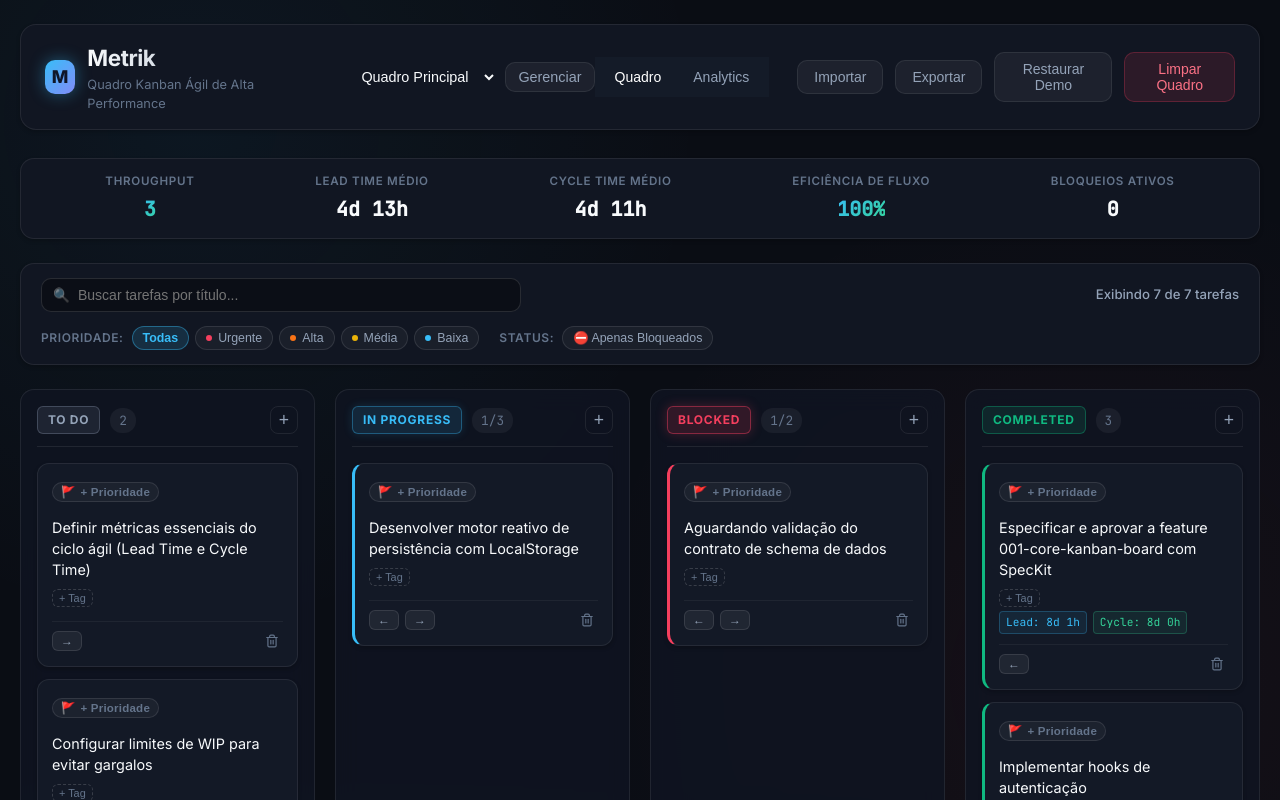
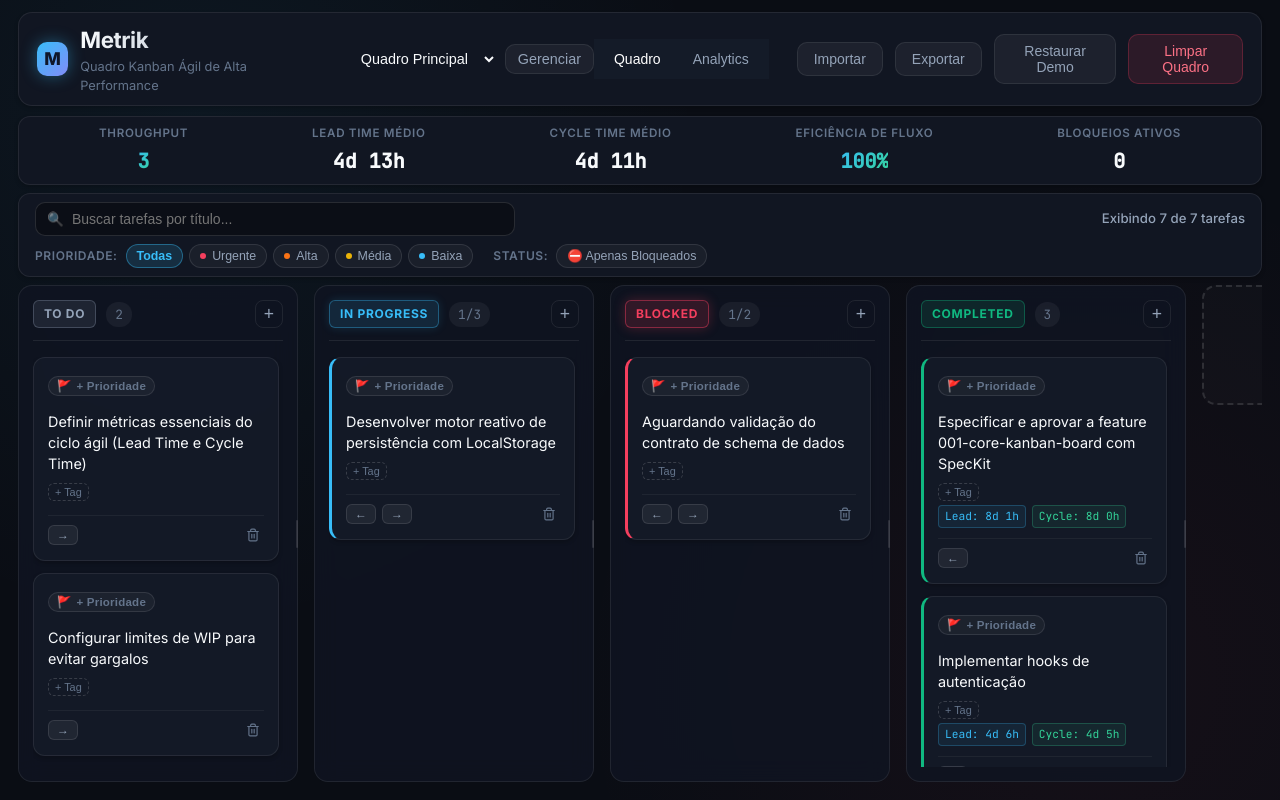
Before and after one commit to rogerteg/Metrik, a React (Vite) app: page / in a window 1280 px wide. Shown: the top 800 px of the page. Built offline with nearby package versions, Linux system fonts and the light colour scheme.

Commit message:
feat: single page kanban layout with horizontal row and resizable columns

```diff
--- a/src/App.css
+++ b/src/App.css
@@ -69,27 +69,31 @@ body {
   background-attachment: fixed;
 }
 
-/* App Container */
+/* App Container - Fits in single viewport page */
 .app-container {
-  max-width: 1440px;
-  margin: 0 auto;
-  padding: 24px 20px 48px;
+  width: 100%;
+  max-width: 100%;
+  margin: 0;
+  padding: 12px 18px;
   display: flex;
   flex-direction: column;
-  min-height: 100vh;
+  height: 100vh;
+  max-height: 100vh;
+  overflow: hidden;
 }
 
 /* Top Header */
 .app-header {
+  flex-shrink: 0;
   display: flex;
   align-items: center;
   justify-content: space-between;
-  padding: 16px 24px;
+  padding: 10px 18px;
   background: var(--bg-secondary);
   border: 1px solid var(--border-subtle);
-  border-radius: 16px;
+  border-radius: 14px;
   backdrop-filter: var(--backdrop-blur);
-  margin-bottom: 28px;
+  margin-bottom: 10px;
   box-shadow: var(--shadow-sm);
 }
 
@@ -171,12 +175,37 @@ body {
   border-color: rgba(255, 255, 255, 0.2);
 }
 
-/* Kanban Board Grid */
+/* Kanban Board Grid - Single Horizontal Row ("na mesma reta") */
 .kanban-board-grid {
-  display: grid;
-  grid-template-columns: repeat(4, 1fr);
-  gap: 20px;
-  align-items: start;
+  display: flex;
+  flex-direction: row;
+  flex-wrap: nowrap;
+  align-items: stretch;
+  gap: 16px;
+  flex: 1;
+  min-height: 0;
+  overflow-x: auto;
+  overflow-y: hidden;
+  padding-bottom: 6px;
+}
+
+/* Custom Horizontal Scrollbar for Board */
+.kanban-board-grid::-webkit-scrollbar {
+  height: 8px;
+}
+
+.kanban-board-grid::-webkit-scrollbar-track {
+  background: rgba(255, 255, 255, 0.02);
+  border-radius: 4px;
+}
+
+.kanban-board-grid::-webkit-scrollbar-thumb {
+  background: rgba(255, 255, 255, 0.12);
+  border-radius: 4px;
+}
+
+.kanban-board-grid::-webkit-scrollbar-thumb:hover {
+  background: rgba(56, 189, 248, 0.4);
 }
 
 /* Column Container */
@@ -184,16 +213,60 @@ body {
   background: var(--bg-column);
   border: 1px solid var(--border-subtle);
   border-radius: 14px;
-  padding: 16px;
+  padding: 14px;
   display: flex;
   flex-direction: column;
-  min-height: 480px;
+  height: 100%;
+  max-height: 100%;
+  min-height: 0;
+  width: 280px;
+  min-width: 200px;
+  flex-shrink: 0;
+  position: relative;
   backdrop-filter: var(--backdrop-blur);
-  transition: var(--transition-smooth);
+  transition: border-color 0.2s ease, box-shadow 0.2s ease;
 }
 
 .kanban-column:hover {
   border-color: rgba(255, 255, 255, 0.14);
+}
+
+.kanban-column.is-resizing {
+  user-select: none;
+  border-color: #38bdf8;
+  box-shadow: 0 0 16px rgba(56, 189, 248, 0.25);
+}
+
+/* Column Resize Handle */
+.column-resize-handle {
+  position: absolute;
+  top: 0;
+  right: -5px;
+  bottom: 0;
+  width: 10px;
+  cursor: col-resize;
+  z-index: 10;
+  display: flex;
+  align-items: center;
+  justify-content: center;
+  user-select: none;
+}
+
+.column-resize-handle::after {
+  content: '';
+  width: 2px;
+  height: 28px;
+  border-radius: 2px;
+  background: rgba(255, 255, 255, 0.12);
+  transition: all 0.2s ease;
+}
+
+.column-resize-handle:hover::after,
+.kanban-column.is-resizing .column-resize-handle::after {
+  height: 100%;
+  width: 3px;
+  background: #38bdf8;
+  box-shadow: 0 0 10px rgba(56, 189, 248, 0.8);
 }
 
 /* Column Header */
@@ -278,12 +351,34 @@ body {
   border-color: rgba(255, 255, 255, 0.25);
 }
 
-/* Tasks List Container */
+/* Tasks List Container - Internal vertical scroll */
 .tasks-list {
   display: flex;
   flex-direction: column;
   gap: 12px;
   flex: 1;
+  min-height: 0;
+  overflow-y: auto;
+  overflow-x: hidden;
+  padding-right: 4px;
+}
+
+/* Custom Scrollbar for Tasks List */
+.tasks-list::-webkit-scrollbar {
+  width: 5px;
+}
+
+.tasks-list::-webkit-scrollbar-track {
+  background: transparent;
+}
+
+.tasks-list::-webkit-scrollbar-thumb {
+  background: rgba(255, 255, 255, 0.1);
+  border-radius: 3px;
+}
+
+.tasks-list::-webkit-scrollbar-thumb:hover {
+  background: rgba(255, 255, 255, 0.25);
 }
 
 /* Task Card */
@@ -647,17 +742,18 @@ body {
   border-color: rgba(52, 211, 153, 0.25);
 }
 
-/* Flow Metrics Summary Bar */
+/* Flow Metrics Summary Bar - Compact */
 .metrics-bar {
+  flex-shrink: 0;
   display: flex;
   align-items: center;
   justify-content: space-around;
-  padding: 14px 24px;
+  padding: 8px 18px;
   background: var(--bg-secondary);
   border: 1px solid var(--border-subtle);
-  border-radius: 14px;
+  border-radius: 12px;
   backdrop-filter: var(--backdrop-blur);
-  margin-bottom: 24px;
+  margin-bottom: 8px;
   box-shadow: var(--shadow-sm);
 }
 
@@ -695,17 +791,7 @@ body {
 }
 
 /* Responsive Media Queries */
-@media (max-width: 1024px) {
-  .kanban-board-grid {
-    grid-template-columns: repeat(2, 1fr);
-  }
-}
-
 @media (max-width: 640px) {
-  .kanban-board-grid {
-    grid-template-columns: 1fr;
-  }
-
   .app-header {
     flex-direction: column;
     align-items: flex-start;
@@ -962,18 +1048,19 @@ body {
   width: 90px;
 }
 
-/* FilterBar */
+/* FilterBar - Compact for single page */
 .filter-bar {
+  flex-shrink: 0;
   background: var(--bg-secondary);
   border: 1px solid var(--border-subtle);
-  border-radius: 14px;
-  padding: 14px 20px;
-  margin-bottom: 24px;
+  border-radius: 12px;
+  padding: 8px 16px;
+  margin-bottom: 8px;
   box-shadow: var(--shadow-sm);
   backdrop-filter: var(--backdrop-blur);
   display: flex;
   flex-direction: column;
-  gap: 14px;
+  gap: 8px;
 }
 
 .filter-bar__top {
@@ -1159,19 +1246,23 @@ body {
   display: flex;
   flex-direction: column;
   width: 100%;
+  flex: 1;
+  min-height: 0;
+  overflow: hidden;
 }
 
 .column-limit-warning-banner {
+  flex-shrink: 0;
   display: flex;
   align-items: center;
   gap: 12px;
-  padding: 12px 20px;
-  margin-bottom: 20px;
+  padding: 8px 16px;
+  margin-bottom: 8px;
   background: rgba(245, 158, 11, 0.12);
   border: 1px solid rgba(245, 158, 11, 0.35);
-  border-radius: 12px;
+  border-radius: 10px;
   color: #fbbf24;
-  box-shadow: 0 0 20px rgba(245, 158, 11, 0.1);
+  box-shadow: 0 0 16px rgba(245, 158, 11, 0.1);
   animation: fadeIn 0.25s ease-out;
 }
 
--- a/src/App.tsx
+++ b/src/App.tsx
@@ -13,6 +13,7 @@ import { useBoards } from './hooks/useBoards';
 import { BoardSwitcher } from './components/BoardSwitcher';
 import { BoardManagementModal } from './components/BoardManagementModal';
 import { NewColumnModal } from './components/NewColumnModal';
+import { useColumnWidths } from './hooks/useColumnWidths';
 import './App.css';
 
 export const App: React.FC = () => {
@@ -27,6 +28,8 @@ export const App: React.FC = () => {
 
   const [isBoardModalOpen, setIsBoardModalOpen] = React.useState(false);
   const [isNewColumnModalOpen, setIsNewColumnModalOpen] = React.useState(false);
+
+  const { columnWidths, setColumnWidth, resetColumnWidth } = useColumnWidths(activeBoardId);
 
   const {
     board,
@@ -224,6 +227,9 @@ export const App: React.FC = () => {
             board={filterData.filteredBoard}
             rawBoard={board}
             hasActiveFilters={filterData.hasActiveFilters}
+            columnWidths={columnWidths}
+            onResizeColumnWidth={setColumnWidth}
+            onResetColumnWidth={resetColumnWidth}
             onAddTask={handleAddTask}
             onUpdateColumn={updateColumn}
             onDeleteColumn={deleteColumn}
--- a/src/components/Board.tsx
+++ b/src/components/Board.tsx
@@ -7,6 +7,9 @@ export interface BoardProps {
   board: BoardState;
   rawBoard?: BoardState;
   hasActiveFilters?: boolean;
+  columnWidths?: Record<string, number>;
+  onResizeColumnWidth?: (columnId: string, width: number) => void;
+  onResetColumnWidth?: (columnId: string) => void;
   onAddTask: (columnId: string) => void;
   onUpdateColumn?: (id: string, updates: Partial<ColumnModel>) => void;
   onDeleteColumn?: (id: string) => void;
@@ -19,6 +22,9 @@ export const Board: React.FC<BoardProps> = ({
   board,
   rawBoard,
   hasActiveFilters = false,
+  columnWidths,
+  onResizeColumnWidth,
+  onResetColumnWidth,
   onAddTask,
   onUpdateColumn,
   onDeleteColumn,
@@ -52,6 +58,9 @@ export const Board: React.FC<BoardProps> = ({
               key={col.id}
               column={col}
               count={rawTasks.length}
+              width={columnWidths?.[col.id]}
+              onResizeWidth={onResizeColumnWidth}
+              onResetWidth={onResetColumnWidth}
               onAddTask={() => onAddTask(col.id)}
               onUpdateColumn={onUpdateColumn}
               onDeleteColumn={onDeleteColumn}
--- a/src/components/Column.tsx
+++ b/src/components/Column.tsx
@@ -6,6 +6,9 @@ import { ReorderOptions } from '../types/dnd';
 export interface ColumnProps {
   column: ColumnModel;
   count: number;
+  width?: number;
+  onResizeWidth?: (columnId: string, width: number) => void;
+  onResetWidth?: (columnId: string) => void;
   onAddTask?: () => void;
   onUpdateColumn?: (id: string, updates: Partial<ColumnModel>) => void;
   onDeleteColumn?: (id: string) => void;
@@ -36,6 +39,9 @@ const getColumnModifierClass = (colorScheme: string): string => {
 export const Column: React.FC<ColumnProps> = ({
   column,
   count,
+  width,
+  onResizeWidth,
+  onResetWidth,
   onAddTask,
   onUpdateColumn,
   onDeleteColumn,
@@ -47,7 +53,33 @@ export const Column: React.FC<ColumnProps> = ({
   const isOverloaded = column.wipLimit !== null && count > column.wipLimit;
 
   const [isDropTarget, setIsDropTarget] = useState(false);
+  const [isResizing, setIsResizing] = useState(false);
   const dragDepthRef = useRef(0);
+  const startXRef = useRef(0);
+  const startWidthRef = useRef(0);
+
+  const handleResizeMouseDown = (e: React.MouseEvent) => {
+    e.preventDefault();
+    e.stopPropagation();
+    setIsResizing(true);
+    startXRef.current = e.clientX;
+    startWidthRef.current = width || 280;
+
+    const onMouseMove = (moveEvent: MouseEvent) => {
+      const delta = moveEvent.clientX - startXRef.current;
+      const newWidth = Math.max(200, Math.min(650, startWidthRef.current + delta));
+      onResizeWidth?.(column.id, newWidth);
+    };
+
+    const onMouseUp = () => {
+      setIsResizing(false);
+      window.removeEventListener('mousemove', onMouseMove);
+      window.removeEventListener('mouseup', onMouseUp);
+    };
+
+    window.addEventListener('mousemove', onMouseMove);
+    window.addEventListener('mouseup', onMouseUp);
+  };
 
   const handleDragEnter = (e: React.DragEvent<HTMLElement>) => {
     e.preventDefault();
@@ -107,7 +139,8 @@ export const Column: React.FC<ColumnProps> = ({
 
   return (
     <section
-      className={`kanban-column ${modifierClass} ${isOverloaded ? 'kanban-column-wip-exceeded' : ''} ${isDropTarget ? 'kanban-column-drop-target' : ''}`}
+      className={`kanban-column ${modifierClass} ${isOverloaded ? 'kanban-column-wip-exceeded' : ''} ${isDropTarget ? 'kanban-column-drop-target' : ''} ${isResizing ? 'is-resizing' : ''}`}
+      style={width ? { width: `${width}px`, minWidth: `${width}px`, maxWidth: `${width}px` } : undefined}
       aria-label={`Coluna ${column.title}`}
       onDragEnter={handleDragEnter}
       onDragOver={handleDragOver}
@@ -166,6 +199,18 @@ export const Column: React.FC<ColumnProps> = ({
           children
         )}
       </div>
+
+      {onResizeWidth && (
+        <div
+          className="column-resize-handle"
+          onMouseDown={handleResizeMouseDown}
+          onDoubleClick={() => onResetWidth ? onResetWidth(column.id) : onResizeWidth(column.id, 280)}
+          title="Arraste para redimensionar a largura da coluna (duplo clique para redefinir)"
+          aria-label={`Ajustar largura da coluna ${column.title}`}
+          role="separator"
+          aria-orientation="vertical"
+        />
+      )}
     </section>
   );
 };
--- /dev/null
+++ b/src/hooks/useColumnWidths.ts
@@ -0,0 +1,75 @@
+import { useState, useEffect, useCallback } from 'react';
+
+export const DEFAULT_COLUMN_WIDTH = 280;
+export const MIN_COLUMN_WIDTH = 200;
+export const MAX_COLUMN_WIDTH = 650;
+
+export interface UseColumnWidthsReturn {
+  columnWidths: Record<string, number>;
+  setColumnWidth: (columnId: string, width: number) => void;
+  resetColumnWidth: (columnId: string) => void;
+}
+
+const getStorageKey = (boardId: string | null): string => {
+  return `metrik-col-widths-${boardId || 'default'}`;
+};
+
+export function useColumnWidths(activeBoardId: string | null): UseColumnWidthsReturn {
+  const [columnWidths, setColumnWidths] = useState<Record<string, number>>(() => {
+    if (typeof window === 'undefined' || !window.localStorage) return {};
+    try {
+      const raw = localStorage.getItem(getStorageKey(activeBoardId));
+      return raw ? JSON.parse(raw) : {};
+    } catch {
+      return {};
+    }
+  });
+
+  // Reload when active board changes
+  useEffect(() => {
+    if (typeof window === 'undefined' || !window.localStorage) return;
+    try {
+      const raw = localStorage.getItem(getStorageKey(activeBoardId));
+      setColumnWidths(raw ? JSON.parse(raw) : {});
+    } catch {
+      setColumnWidths({});
+    }
+  }, [activeBoardId]);
+
+  // Persist whenever columnWidths change
+  const setColumnWidth = useCallback((columnId: string, width: number) => {
+    const clamped = Math.max(MIN_COLUMN_WIDTH, Math.min(MAX_COLUMN_WIDTH, Math.round(width)));
+    setColumnWidths((prev) => {
+      const next = { ...prev, [columnId]: clamped };
+      if (typeof window !== 'undefined' && window.localStorage) {
+        try {
+          localStorage.setItem(getStorageKey(activeBoardId), JSON.stringify(next));
+        } catch {
+          // ignore
+        }
+      }
+      return next;
+    });
+  }, [activeBoardId]);
+
+  const resetColumnWidth = useCallback((columnId: string) => {
+    setColumnWidths((prev) => {
+      const next = { ...prev };
+      delete next[columnId];
+      if (typeof window !== 'undefined' && window.localStorage) {
+        try {
+          localStorage.setItem(getStorageKey(activeBoardId), JSON.stringify(next));
+        } catch {
+          // ignore
+        }
+      }
+      return next;
+    });
+  }, [activeBoardId]);
+
+  return {
+    columnWidths,
+    setColumnWidth,
+    resetColumnWidth,
+  };
+}
```
